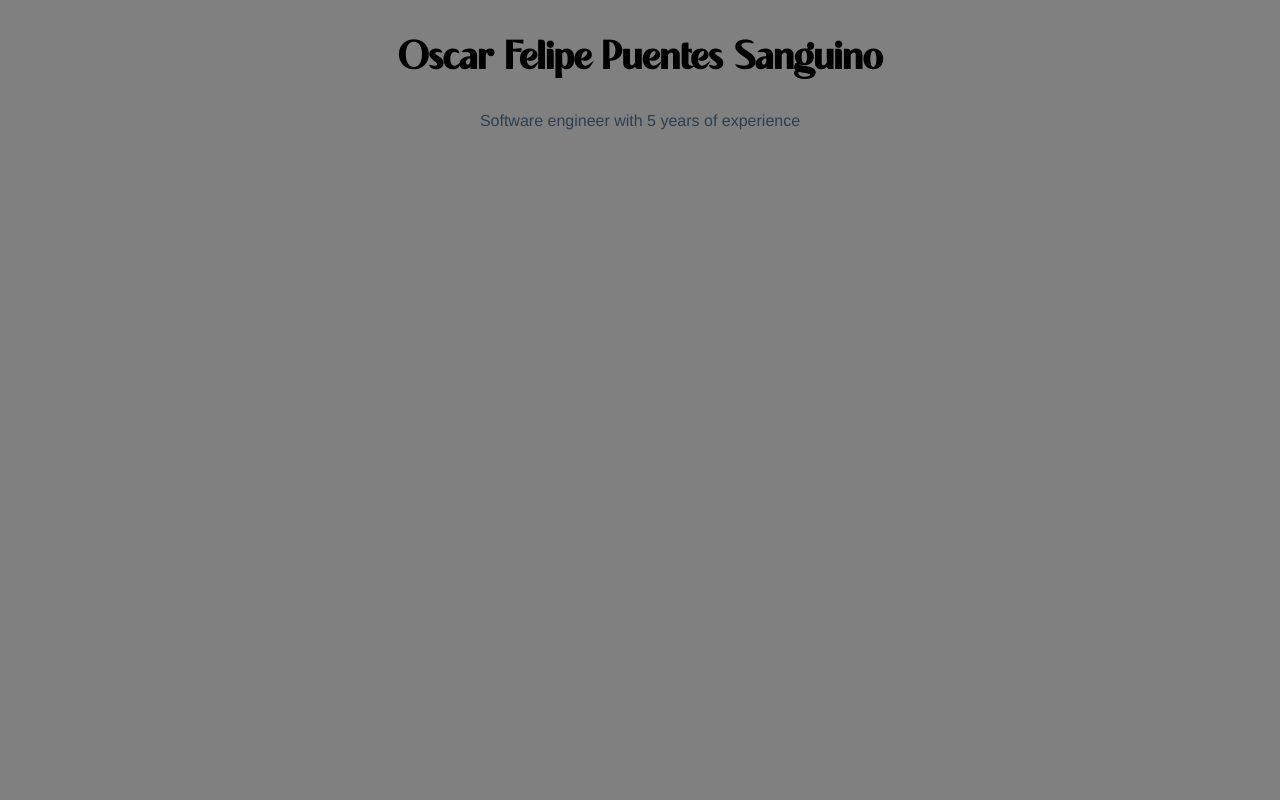
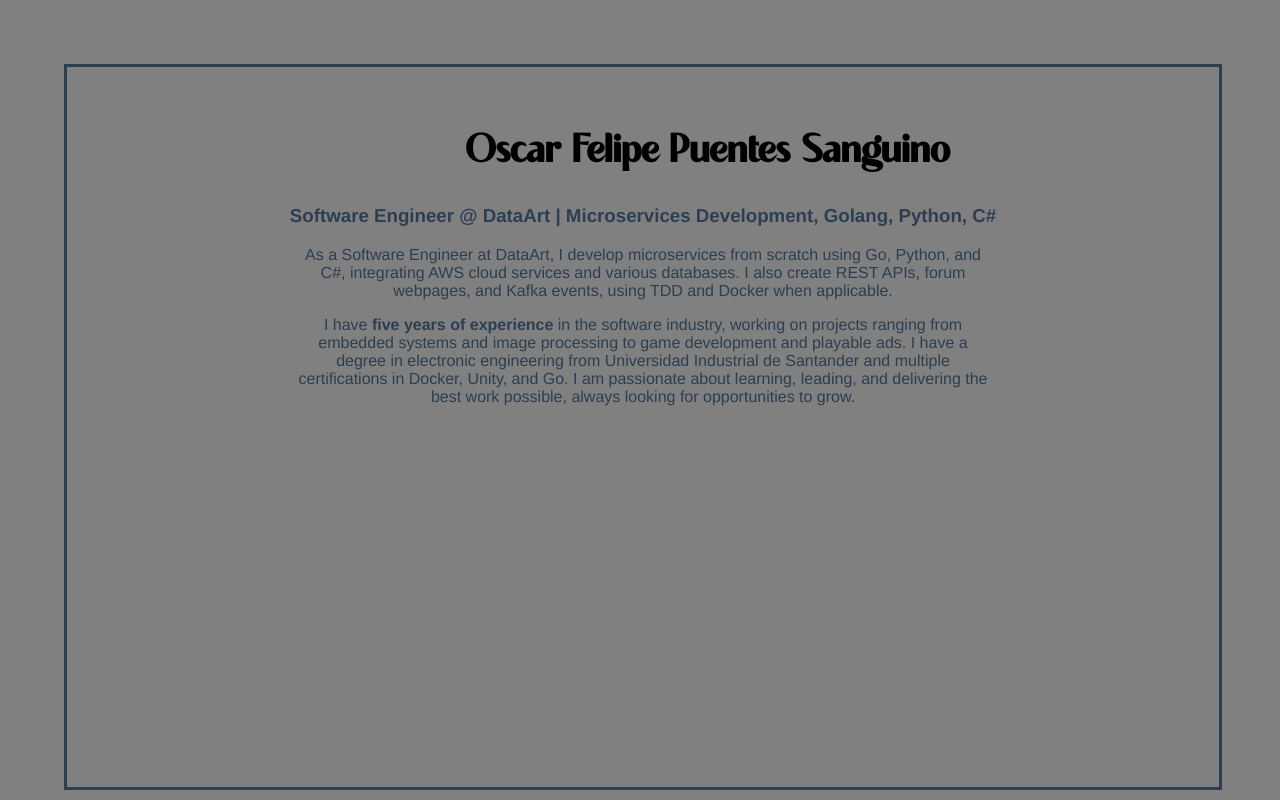
Before and after one commit to felipe0328/dinamic_cv, a Vue app: page /#/ in a window 1280 px wide. Built offline with nearby package versions, Linux system fonts and the light colour scheme.

Commit message:
adding borders and stiling the web

```diff
--- a/src/App.vue
+++ b/src/App.vue
@@ -5,8 +5,10 @@
   </nav>
   <router-view /> -->
   <div class="bkg">
-    <name-header @headerAppearCompleted="headerEnterEnded" />
-    <description :showDescription="headerEntryEnded" />
+    <div class="bkg-border">
+      <name-header @headerAppearCompleted="headerEnterEnded" />
+      <description :showDescription="headerEntryEnded" />
+    </div>
   </div>
 </template>
 
@@ -65,6 +67,12 @@
   height: 100vh;
 }
 
+.bkg-border {
+  margin: 5%;
+  height: 90%;
+  border-style: solid;
+}
+
 @font-face {
   font-family: 'Xtradex';
   src: local('Xtradex'), url('./fonts/Xtradex.ttf') format('truetype');
--- a/src/components/Description.vue
+++ b/src/components/Description.vue
@@ -1,7 +1,28 @@
 <template>
   <transition name="description">
-    <div v-if="showDescription">
-      <p>Software engineer with 5 years of experience</p>
+    <div v-if="showDescription" class="description-div">
+      <h3>
+        Software Engineer @ DataArt | Microservices Development, Golang, Python,
+        C#
+      </h3>
+      <div class="description-data">
+        <p>
+          As a Software Engineer at DataArt, I develop microservices from
+          scratch using Go, Python, and C#, integrating AWS cloud services and
+          various databases. I also create REST APIs, forum webpages, and Kafka
+          events, using TDD and Docker when applicable.
+        </p>
+
+        <p>
+          I have <b>five years of experience</b> in the software industry,
+          working on projects ranging from embedded systems and image processing
+          to game development and playable ads. I have a degree in electronic
+          engineering from Universidad Industrial de Santander and multiple
+          certifications in Docker, Unity, and Go. I am passionate about
+          learning, leading, and delivering the best work possible, always
+          looking for opportunities to grow.
+        </p>
+      </div>
     </div>
   </transition>
 </template>
@@ -23,4 +44,9 @@
 .description-enter-to {
   transition: all 0.5s ease-in;
 }
+
+.description-data {
+  margin-left: 20%;
+  margin-right: 20%;
+}
 </style>
--- a/src/components/NameHeader.vue
+++ b/src/components/NameHeader.vue
@@ -27,6 +27,7 @@
   margin: auto;
   width: 100vw;
   font-size: 1.5em;
+  margin-top: 5%;
 }
 
 .pntransition-transition {
```
